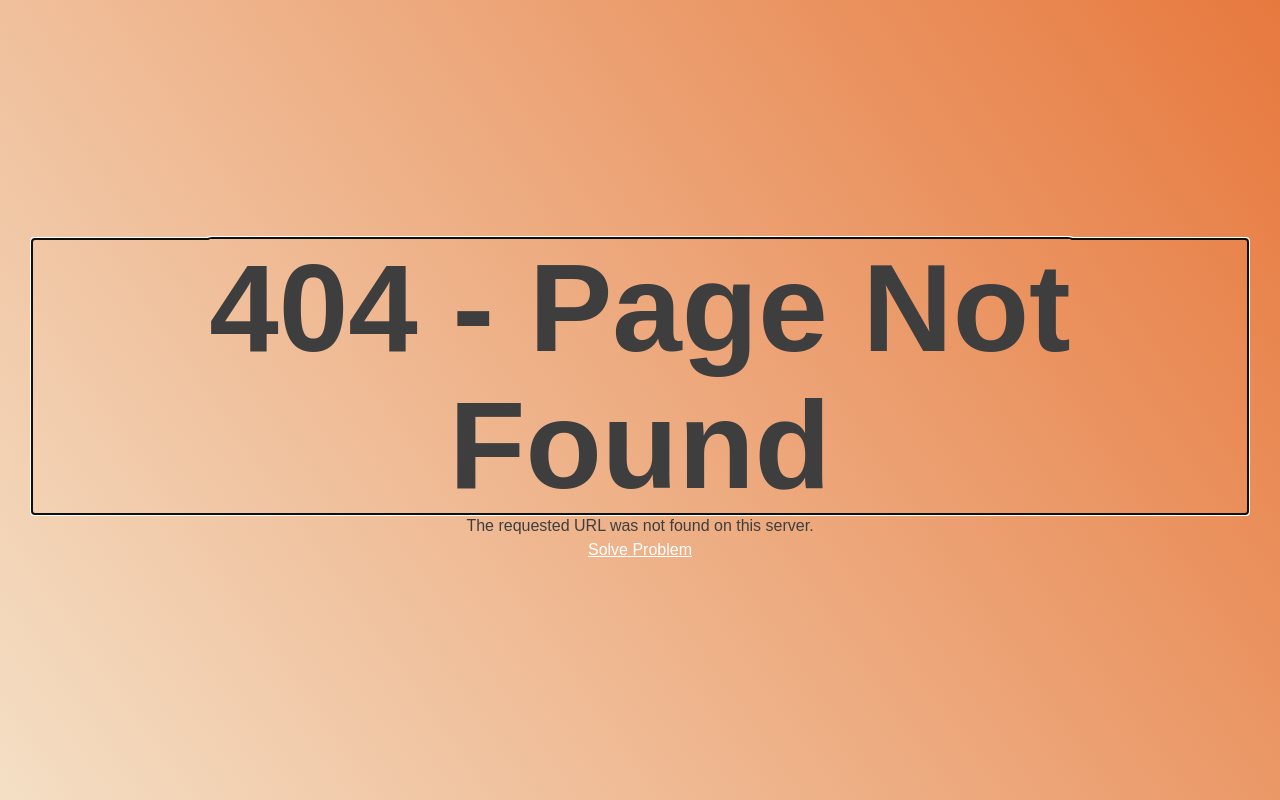
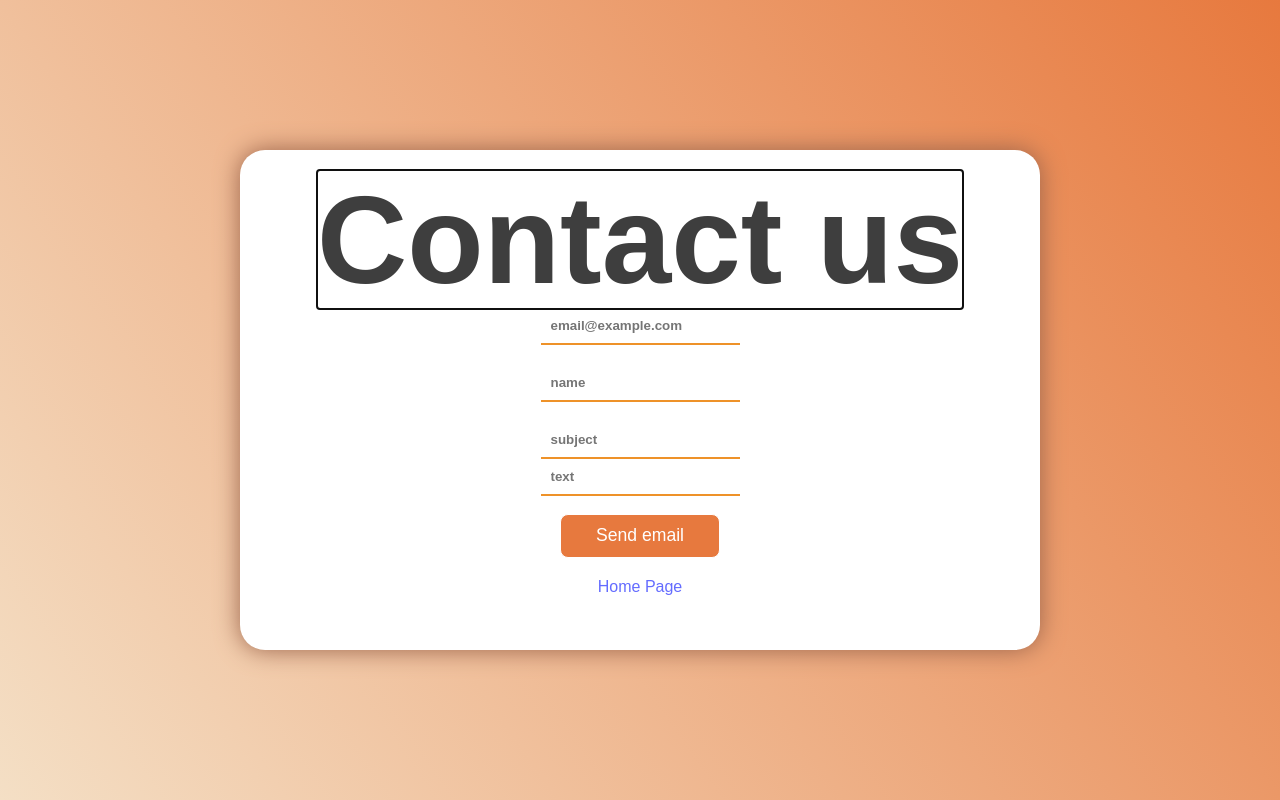
Before and after one commit to andreaDiClaudio/NodeJS_Mandatory_II, a Svelte app in the folder Client/Mandatory_II/: page /contact in a window 1280 px wide. Before the commit this address had no page. Built offline with nearby package versions, Linux system fonts and the light colour scheme; sample sign-in values are in the browser's storage.

Commit message:
Implemented sending of email

```diff
--- a/Client/Mandatory_II/src/App.svelte
+++ b/Client/Mandatory_II/src/App.svelte
@@ -6,6 +6,7 @@
   import Signup from "./pages/signup/Signup.svelte";
   import Fallback from "./pages/fallBack/Fallback.svelte";
   import Home from "./pages/home/Home.svelte";
+  import Contact from "./pages/contact/Contact.svelte";
 
 
   import "./css/login&signup.css";
@@ -25,6 +26,10 @@
     <Home />
   </PrivateRoute>
 
+  <PrivateRoute path="/contact" let:location>
+    <Contact />
+  </PrivateRoute>
+
   <Route path="*">
     <Fallback />
   </Route>
--- /dev/null
+++ b/Client/Mandatory_II/src/pages/contact/Contact.svelte
@@ -0,0 +1,82 @@
+<script>
+      import toastr from "toastr";
+  import 'toastr/build/toastr.min.css';
+    let name;
+    let email;
+    let subject;
+    let text;
+    let message = "";
+    function handleContact(){
+        fetch("http://localhost:8080/contact", {
+            method: "POST",
+            credentials: "include",
+            headers: {
+                'Content-type': 'application/json'
+            },
+            body: JSON.stringify({
+                name: name,
+                email: email,
+                subject: subject,
+                text: text
+            })
+        })
+        .then(response => {
+            if (response.status === 200){
+                message = "Email sent successfully";
+
+  toastr["success"]("You have successfully sent the email. !");
+    toastr.options = {
+    "closeButton": false,
+    "debug": false,
+    "newestOnTop": false,
+    "progressBar": false,
+    "positionClass": "toast-top-right",
+    "preventDuplicates": false,
+    "onclick": null,
+    "showDuration": "300",
+    "hideDuration": "500",
+    "timeOut": "3000",
+    "extendedTimeOut": "1000",
+    "showEasing": "swing",
+    "hideEasing": "linear",
+    "showMethod": "fadeIn",
+    "hideMethod": "fadeOut"
+    }
+            } else if (response.status === 500){
+                message = "Error sending Email";
+            }
+        });
+
+    }
+</script>
+
+<div id="page">
+    <div id="form-card-wrapper">
+      <div id="login-window">
+        <div id="title-wrapper">
+          <h1 id="title">Contact us</h1>
+        <form id="login-form" on:submit|preventDefault={handleContact}>
+          <div id="email-wrapper">
+            <input id="email-input" class="input" type="email" name="email" placeholder="email@example.com" required bind:value={email}>
+          </div>
+          <div id="username-wrapper" data-name="username">
+            <input id="username-input" class="input" type="text" name="name" placeholder="name" required bind:value={name}>
+          </div>
+          <div id="subject-wrapper">
+            <input id="password-input" class="input" type="text" name="subject" placeholder="subject" required bind:value={subject}>
+          </div>
+          <div id="text-wrapper">
+            <input id="password-input" class="input" type="text" name="text" placeholder="text" required bind:value={text}>
+          </div>
+          <div id="button-wrapper">
+            <button id="submit-form-button" type="submit">Send email</button>
+          </div>
+        </form>
+
+        <div id="button-wrapper">
+            <a href="/home">Home Page</a>
+          </div>
+      </div>
+    </div>
+  </div>
+</div>
--- a/Client/Mandatory_II/src/pages/home/Home.svelte
+++ b/Client/Mandatory_II/src/pages/home/Home.svelte
@@ -39,11 +39,10 @@
 </script>
 
 <div id="page">
-<nav>
-    <form on:submit|preventDefault={handleSubmit}>
-        <button type="submit">logout</button>
-    </form>
-</nav>
+  <h1>Welcome, {$user.username}!</h1>
 
-<h1>Welcome, {$user.username}!</h1>
+  <a href="/contact">Contact us</a>
+  <form on:submit|preventDefault={handleSubmit}>
+    <button type="submit" style="color:white">logout</button>
+  </form>
 </div>
```
Also changed, not shown: 2 other files (tests, documents, lock files or other folders).
